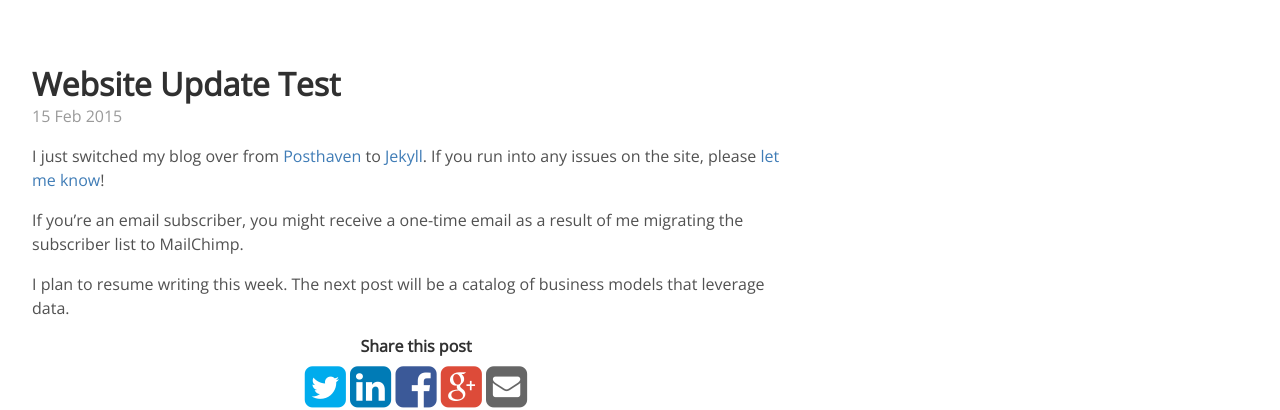
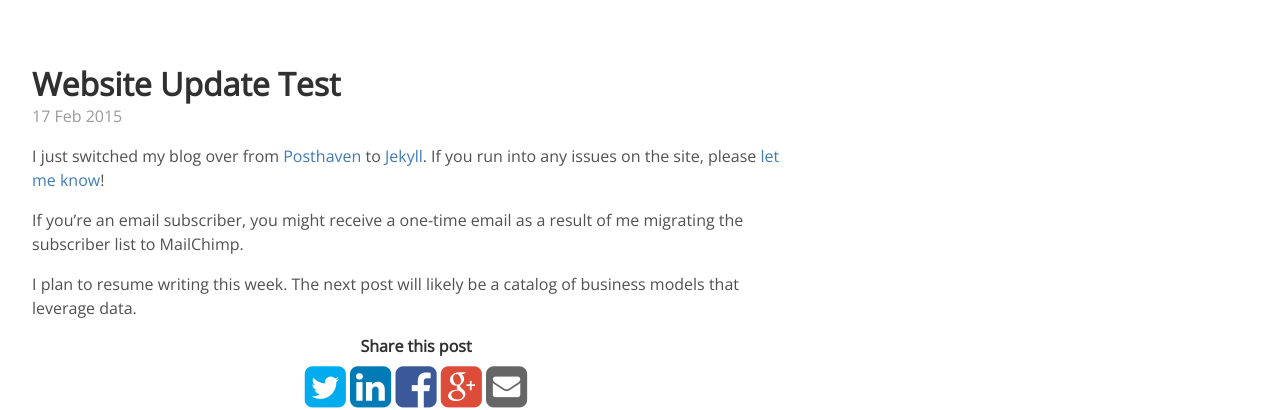
Before and after one commit to codingvc/codingvc, a Jekyll site: the page built from _posts/2015-02-17-website-update-test.markdown, in a window 1280 px wide. Shown: the part 201-611 px from the top of the page. Built offline with Jekyll 4.4.1, drawn with Linux system fonts in a browser that asks for light colours; Markdown is read by kramdown in place of the engine named in the settings; comment, search, counter and statistics services are not loaded.

Commit message:
final update

```diff
--- a/_posts/2015-02-15-website-update-test.markdown
+++ b/_posts/2015-02-17-website-update-test.markdown
@@ -1,11 +1,11 @@
 ---
 layout: post
 title: "Website Update Test"
-date: 2015-02-15 00:45:00
+date: 2015-02-17 00:45:00
 ---
 
 I just switched my blog over from <a href="http://posthaven.com">Posthaven</a> to <a href="http://jekyllrb.com/">Jekyll</a>. If you run into any issues on the site, please <a href="mailto:leo@susaventures.com">let me know</a>!
 
 If you're an email subscriber, you might receive a one-time email as a result of me migrating the subscriber list to MailChimp.
 
-I plan to resume writing this week. The next post will be a catalog of business models that leverage data.
+I plan to resume writing this week. The next post will likely be a catalog of business models that leverage data.
```
